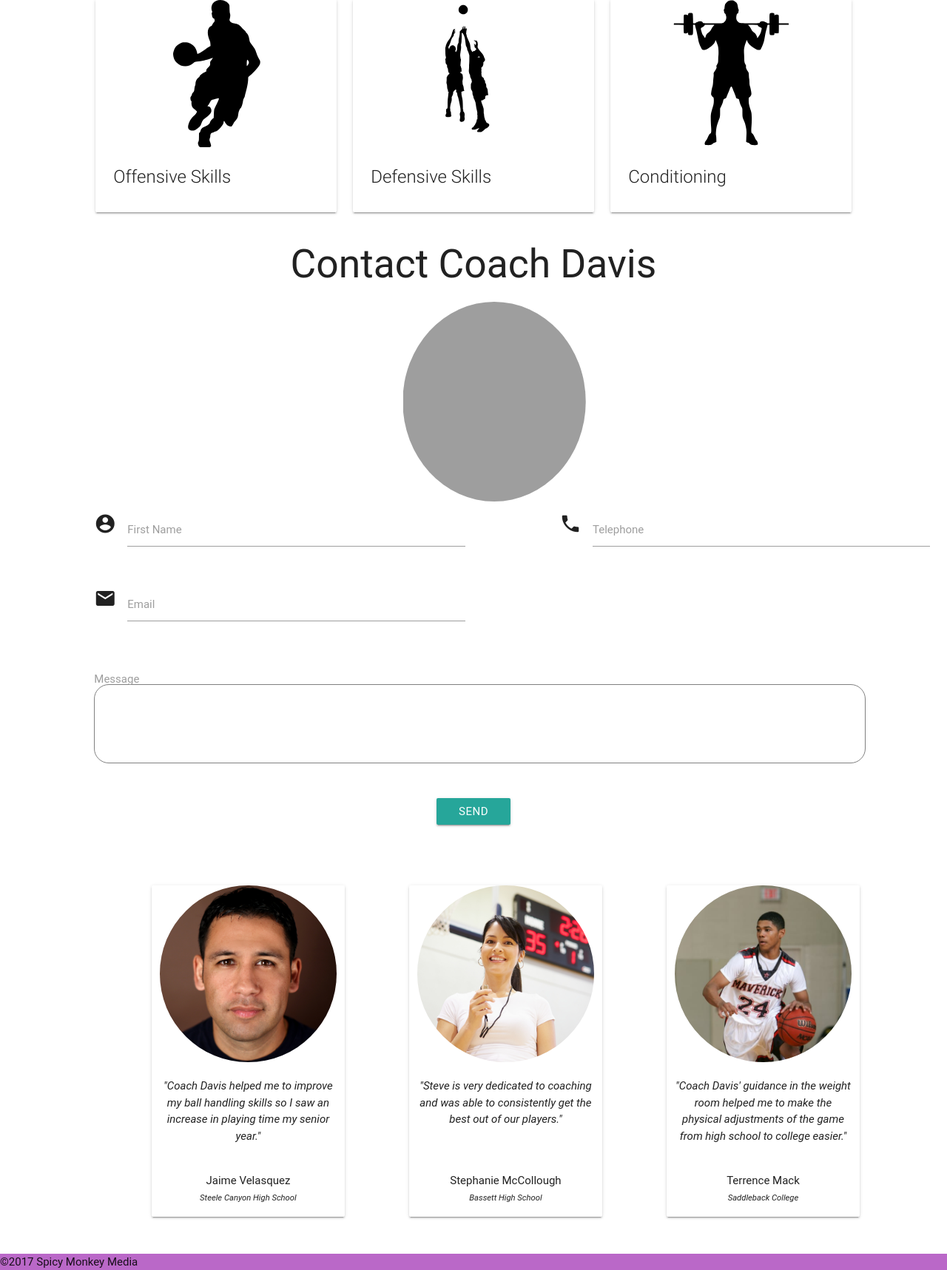
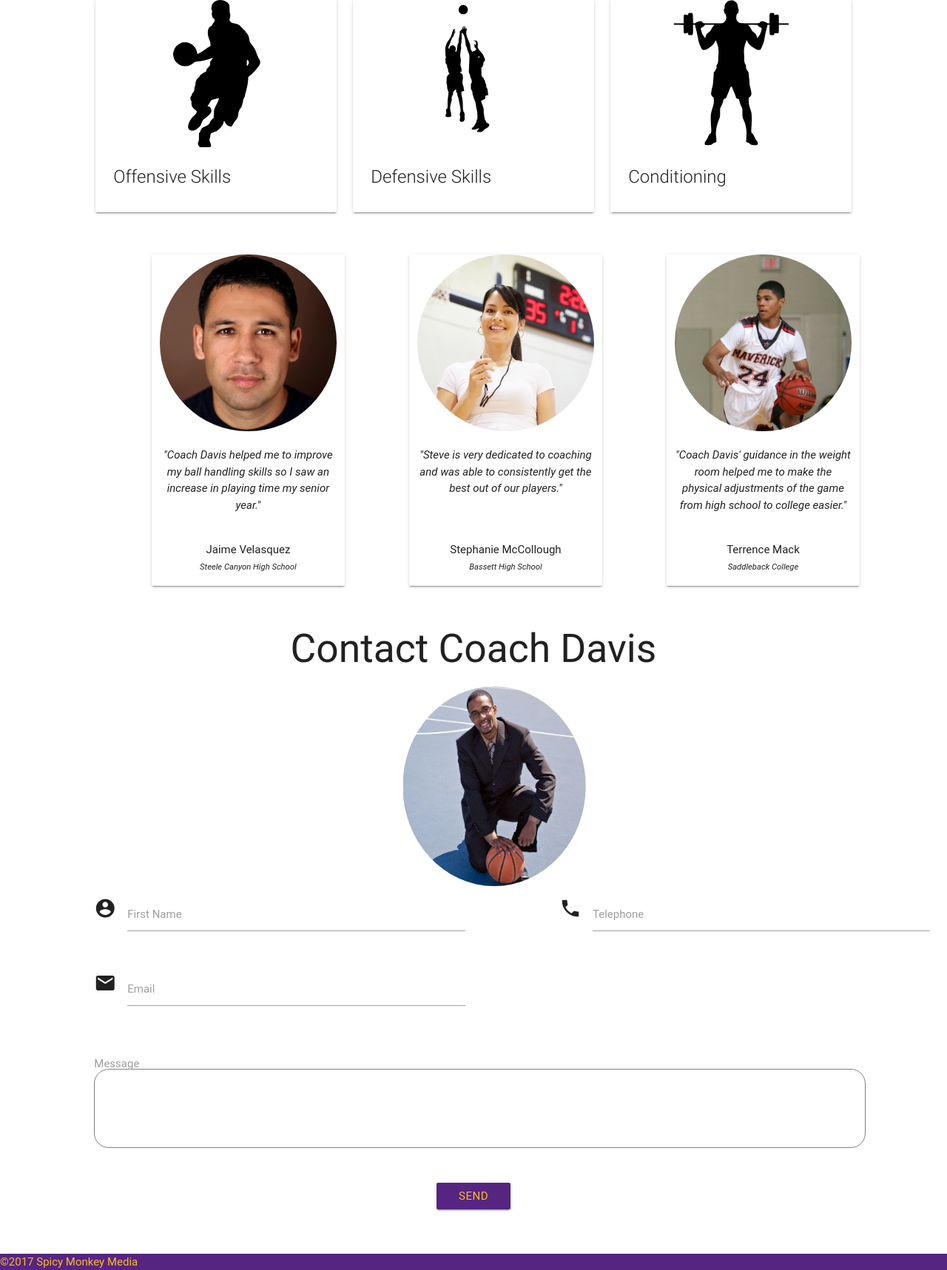
Before and after one commit to kevintrogers/team-first-basketball, a PHP site: page / in a window 1280 px wide. Shown: the part 1019-2736 px from the top of the page at 74% size. Run offline with PHP 8.4, Linux system fonts and the light colour scheme; some libraries are stand-ins or nearby versions; some web fonts are replaced; grey boxes are pictures that could not be loaded.

Commit message:
new home background, coach photo

```diff
--- a/css/style.css
+++ b/css/style.css
@@ -1,11 +1,10 @@
 @import url(https://fonts.googleapis.com/css?family=Oswald:400,300,700);
 #home {
-  background: url("http://u83341670@s605611687.onlinehome.us/img/outside_court.jpg") center;
+  background: url("/img/basketball-team.jpg") center;
   background-size: cover;
   height: 85vh;
   font-family: "Oswald";
-  font-style: italic;
-  font-weight: 300; }
+  font-style: italic; }
 
 /*.brand-logo {
       color: yellow !important;
@@ -102,6 +101,14 @@ section {
 #message-label {
   top: -2rem; }
 
+.laker-btn {
+  background-color: #552581;
+  color: #fdb928; }
+
+footer {
+  background-color: #552581;
+  color: #fdb928; }
+
 /*
  * Author: http://stuffandnonsense.co.uk/blog/about/hardboiled_css3_media_queries/
  */
--- a/index.html
+++ b/index.html
@@ -95,10 +95,25 @@
 
   </div>
   </section>
+    <section id='testimonials'>
+  <div class='row'>
+    <ul id='testimonial-list center' class='col s12 m10 offset-m1'>
+
+      <li class='card center col s10 offset-s1 m3 offset-m1' ng-repeat="testimonial in main.testimonials">
+        <div>
+         <img src='{{testimonial.pic}}' class='circle'>
+         <p class='testimony-text'><em>"{{testimonial.testimony}}"</em></p>
+         <span class='testimony-source'>{{testimonial.name}}</span><br><span class='testimony-position'><em>{{testimonial.position}}</em></span>
+         </p>
+        </div>
+     </div>
+      </li>
+    </ul>
+  </section>
   <section id='contact'>
     <h2 class='center'>Contact Coach Davis</h2>
     <div class='row'>
-    <img class='center circle col s6 offset-s3 m2 offset-m5' src='img/coach.jpg'>
+    <img class='center circle col s6 offset-s3 m2 offset-m5' src='img/coach-davis.png'>
   <div class="row">
     <form class="col s12">
       <div class="row">
@@ -127,31 +142,17 @@
         </div>
         </div>
         <div class='row center'>
-          <button action='mailto:coachdavis@teamfirstbasketball.com, kevin_t_rogers@hotmail.com' class='btn'>Send</button>
+          <button action='mailto:coachdavis@teamfirstbasketball.com, kevin_t_rogers@hotmail.com' class='btn laker-btn'>Send</button>
         </div>
       </div>
     </form>
   </div>
     </div>
   </section>
-  <section id='testimonials'>
-  <div class='row'>
-    <ul id='testimonial-list center' class='col s12 m10 offset-m1'>
-
-      <li class='card center col s10 offset-s1 m3 offset-m1' ng-repeat="testimonial in main.testimonials">
-        <div>
-         <img src='{{testimonial.pic}}' class='circle'>
-         <p class='testimony-text'><em>"{{testimonial.testimony}}"</em></p>
-         <span class='testimony-source'>{{testimonial.name}}</span><br><span class='testimony-position'><em>{{testimonial.position}}</em></span>
-         </p>
-        </div>
-     </div>
-      </li>
-    </ul>
-  </section>
 
 
-  <footer class='purple lighten-2'>
+
+  <footer >
     <div class=-'row'>
       <span class='copyright'>&copy;2017 Spicy Monkey Media</span>
     </div>
--- a/scss/style.scss
+++ b/scss/style.scss
@@ -8,12 +8,12 @@ $basefont: 'Oswald';
 $bounce-time: 2s;
 
 #home {
-  background: url('http://u83341670@s605611687.onlinehome.us/img/outside_court.jpg') center;
+  background: url('/img/basketball-team.jpg') center;
   background-size: cover;
   height: 85vh;
   font-family: $basefont;
   font-style: italic;
- font-weight: 300;
+
 
 }
 /*.brand-logo {
@@ -144,6 +144,14 @@ section {
 #message-label {
     top: -2rem;
 }
+.laker-btn {
+    background-color: $laker-purple;
+    color: $laker-gold;
+}
+footer {
+    background-color: $laker-purple;
+    color: $laker-gold;
+}
 /*
  * Author: http://stuffandnonsense.co.uk/blog/about/hardboiled_css3_media_queries/
  */
```
Also changed, not shown: img/coach-davis.png (added), 1 other file.
